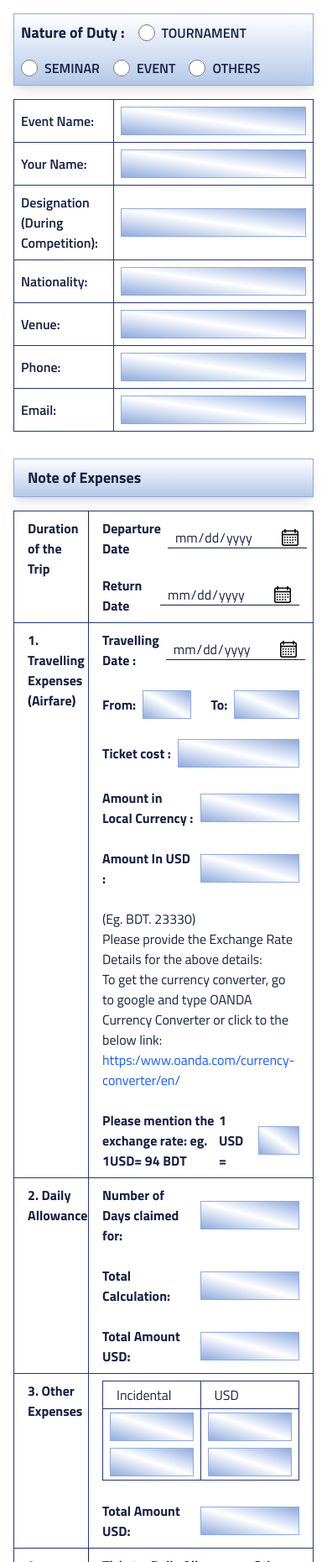
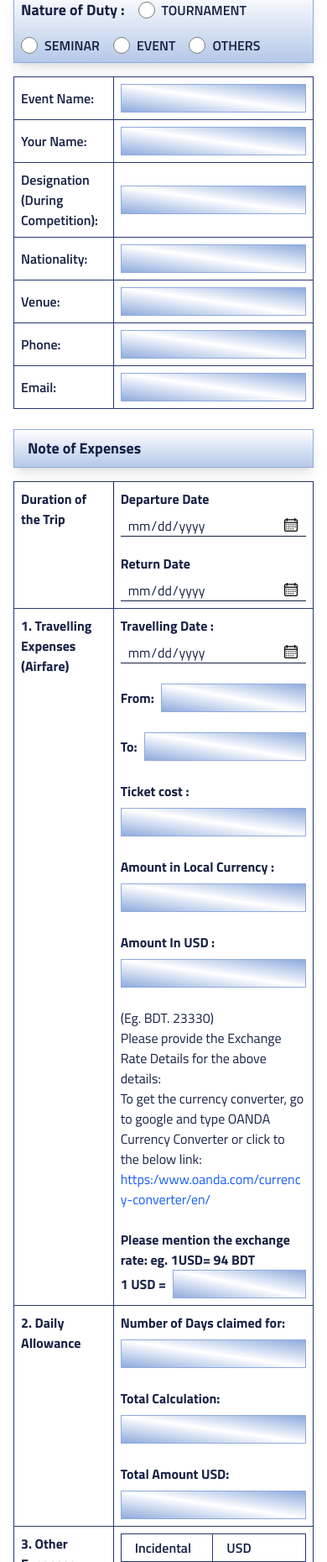
Before and after one commit to shafiqahmad81/saff-project, a website built with Vite: page travel-claim.html in a window 390 px wide. Shown: the part 140-2000 px from the top of the page at 84% size. Built offline with nearby package versions, Linux system fonts and the light colour scheme.

Commit message:
update responsive issue

```diff
--- a/src/style.css
+++ b/src/style.css
@@ -79,6 +79,13 @@ body{
   z-index: 999;
 }
 
+@media(max-width:768px){
+  .calendar-icon {
+    width: 16px;
+    height: 16px;
+  }
+}
+
 
 
 @utility container {
--- a/travel-claim.html
+++ b/travel-claim.html
@@ -12,18 +12,18 @@
   <section class="pt-5 pb-12">
     <div class="container">
       <div class="">
-        <h3 class="text-center lg:hidden font-bold">SOUTH ASIAN FOOTBALL FEDERATION </h3>
+        <h3 class="text-center lg:hidden font-bold mb-2">SOUTH ASIAN FOOTBALL FEDERATION </h3>
         <div class="flex items-center justify-between bg-white">
           <div class="px-5 py-2 bg-black text-white">
             <h5>TRAVEL CLAIM FORM</h5>
           </div>
           <h3 class="hidden lg:block font-bold">SOUTH ASIAN FOOTBALL FEDERATION </h3>
-          <div class="max-w-16">
+          <div class="max-w-12 sm:max-w-16">
             <img src="./src/assets/logo/logo.png" alt="logo">
           </div>
         </div>
       </div>
-      <div class="mt-8 space-y-8">
+      <div class="mt-4 sm:mt-8 space-y-6 sm:space-y-8">
         <div class="form-item">
           <div class="border border-[#8FAADC] p-2 bg-linear-to-t from-[#B5C8E8] to-white shadow-lg">
             <div class="flex items-center gap-4 md:gap-6 flex-wrap">
@@ -104,18 +104,18 @@
           <form action="#" class="mt-4">
             <div class="border border-blue">
               <div class="flex border-b border-blue last:border-0">
-                <div class="w-1/4 border-r px-4 py-2">
+                <div class="w-1/3 sm:w-1/4 border-r px-2 sm:px-4 py-2">
                   <h5 class="font-bold">Duration of the Trip</h5>
                 </div>
-                <div class="w-[75%] px-4 py-2 flex gap-5 flex-col lg:flex-row">
-                  <div class="w-full lg:w-1/2 flex items-center gap-2">
+                <div class="w-2/3 sm:w-[75%] px-2 sm:px-4 py-2 flex gap-5 flex-col lg:flex-row">
+                  <div class="w-full lg:w-1/2 flex flex-col sm:flex-row sm:items-center gap-2">
                     <label for="" class="w-full max-w-fit font-bold">Departure Date</label>
                     <div class="date-wrapper w-full">
                       <input type="date" id="myDateDeparture" class="datepicker appearance-none w-full border-b focus:outline-0 px-2">
                       <span class="calendar-icon" onclick="document.getElementById('myDateDeparture').showPicker()"></span>
                     </div>
                   </div>
-                  <div class="w-full lg:w-1/2 flex items-center gap-2">
+                  <div class="w-full lg:w-1/2 flex flex-col sm:flex-row sm:items-center gap-2">
                     <label for="" class="w-full max-w-fit font-bold">Return Date</label>
                     <div class="date-wrapper w-full">
                       <input type="date" id="myDateReturn" class="datepicker appearance-none w-full border-b focus:outline-0 px-2">
@@ -125,37 +125,37 @@
                 </div>
               </div>
               <div class="flex border-b border-blue last:border-0">
-                <div class="w-1/4 border-r border-blue px-4 py-2">
+                <div class="w-1/3 sm:w-1/4 border-r border-blue px-2 sm:px-4 py-2">
                   <h5 class="font-bold">1. Travelling Expenses (Airfare) </h5>
                 </div>
-                <div class="w-[75%] px-4 py-2 space-y-6">
-                  <div class="w-full flex items-center gap-2">
+                <div class="w-2/3 sm:w-[75%] px-2 sm:px-4 py-2 space-y-6">
+                  <div class="w-full flex flex-col sm:flex-row sm:items-center gap-2">
                     <label for="" class="w-full max-w-fit font-bold">Travelling Date :</label>
                     <div class="date-wrapper w-full">
                       <input type="date" id="myDateTravelling" class="datepicker appearance-none w-full border-b focus:outline-0 px-2">
                       <span class="calendar-icon" onclick="document.getElementById('myDateTravelling').showPicker()"></span>
                     </div>
                   </div>
-                  <div class="flex w-full items-center gap-6">
-                    <div class="w-1/2 flex items-center gap-2">
+                  <div class="flex w-full flex-col sm:flex-row sm:items-center gap-6">
+                    <div class="w-full sm:w-1/2 flex items-center gap-2">
                       <label for="" class="w-full max-w-fit font-bold">From:</label>
                       <input type="email" class="w-full border border-[#8FAADC] px-2 py-1 bg-linear-to-bl from-[#90ABDC] via-white to-[#90ABDC] focus:outline-0">
                     </div>
-                    <div class="w-1/2 flex items-center gap-2">
+                    <div class="w-full sm:w-1/2 flex items-center gap-2">
                       <label for="" class="w-full max-w-fit font-bold">To:</label>
                       <input type="email" class="w-full border border-[#8FAADC] px-2 py-1 bg-linear-to-bl from-[#90ABDC] via-white to-[#90ABDC] focus:outline-0">
                     </div>
                   </div>
-                  <div class="w-full flex items-center gap-2">
+                  <div class="w-full flex flex-col sm:flex-row sm:items-center gap-2">
                     <label for="" class="w-full max-w-fit font-bold">Ticket cost :</label>
                     <input type="text" class="w-full border border-[#8FAADC] px-2 py-1 bg-linear-to-bl from-[#90ABDC] via-white to-[#90ABDC] focus:outline-0">
                   </div>
                   <div class="flex flex-col md:flex-row w-full items-center gap-6">
-                    <div class="w-full md:w-1/2 flex items-center gap-2">
+                    <div class="w-full md:w-1/2 flex flex-col sm:flex-row sm:items-center gap-2">
                       <label for="" class="w-full max-w-fit font-bold">Amount in Local Currency :</label>
                       <input type="email" class="w-full border border-[#8FAADC] px-2 py-1 bg-linear-to-bl from-[#90ABDC] via-white to-[#90ABDC] focus:outline-0">
                     </div>
-                    <div class="w-full md:w-1/2 flex items-center gap-2">
+                    <div class="w-full md:w-1/2 flex flex-col sm:flex-row sm:items-center gap-2">
                       <label for="" class="w-full max-w-fit font-bold">Amount In USD :</label>
                       <input type="email" class="w-full border border-[#8FAADC] px-2 py-1 bg-linear-to-bl from-[#90ABDC] via-white to-[#90ABDC] focus:outline-0">
                     </div>
@@ -164,9 +164,9 @@
                     <span class="block">(Eg. BDT. 23330) </span>
                     <span class="block">Please provide the Exchange Rate Details for the above details:</span>
                     <p>To get the currency converter, go to google and type OANDA Currency Converter or click to the below link: </p>
-                    <a target="_blank" href="https:/www.oanda.com/currency-converter/en/" class="text-blue-600">https:/www.oanda.com/currency-converter/en/</a>
+                    <a target="_blank" href="https:/www.oanda.com/currency-converter/en/" class="text-blue-600 wrap-break-word">https:/www.oanda.com/currency-converter/en/</a>
                   </div>
-                  <div class="flex w-full justify-between">
+                  <div class="flex w-full flex-col lg:flex-row justify-between">
                     <p class="font-bold">Please mention the exchange rate: eg. 1USD= <span>94</span> BDT</p>
                     <div class="flex items-center gap-2">
                       <label for="" class="w-full max-w-fit font-bold">1 USD = </label>
@@ -176,37 +176,36 @@
                 </div>
               </div>
               <div class="flex border-b border-blue last:border-0">
-                <div class="w-1/4 border-r border-blue px-4 py-2">
+                <div class="w-1/3 sm:w-1/4 border-r border-blue px-2 sm:px-4 py-2">
                   <h5 class="font-bold">2. Daily Allowance </h5>
                 </div>
-                <div class="w-[75%] px-4 py-2 space-y-6">
+                <div class="w-2/3 sm:w-[75%] px-2 sm:px-4 py-2 space-y-6">
 
                   <div class="flex flex-col md:flex-row w-full items-center gap-6">
-                    <div class="w-full md:w-1/2 flex items-center gap-2">
+                    <div class="w-full md:w-1/2 flex flex-col sm:flex-row sm:items-center gap-2">
                       <label for="" class="w-full max-w-fit font-bold">Number of Days claimed for:</label>
                       <input type="email" class="w-full border border-[#8FAADC] px-2 py-1 bg-linear-to-bl from-[#90ABDC] via-white to-[#90ABDC] focus:outline-0">
                     </div>
-                    <div class="w-full md:w-1/2 flex items-center gap-2">
+                    <div class="w-full md:w-1/2 flex flex-col sm:flex-row sm:items-center gap-2">
                       <label for="" class="w-full max-w-fit font-bold">Total Calculation: </label>
                       <input type="email" class="w-full border border-[#8FAADC] px-2 py-1 bg-linear-to-bl from-[#90ABDC] via-white to-[#90ABDC] focus:outline-0">
                     </div>
                   </div>
-                  <div class="w-full flex items-center gap-2">
+                  <div class="w-full flex flex-col sm:flex-row sm:items-center gap-2">
                     <label for="" class="w-full max-w-fit font-bold">Total Amount USD:  </label>
                     <input type="text" class="w-full border border-[#8FAADC] px-2 py-1 bg-linear-to-bl from-[#90ABDC] via-white to-[#90ABDC] focus:outline-0">
                   </div>
                 </div>
               </div>
               <div class="flex border-b border-blue last:border-0">
-                <div class="w-1/4 border-r border-blue px-4 py-2">
+                <div class="w-1/3 sm:w-1/4 border-r border-blue px-2 sm:px-4 py-2">
                   <h5 class="font-bold">3. Other Expenses </h5>
                 </div>
-                <div class="w-[75%] px-4 py-2 space-y-6">
-
+                <div class="w-2/3 sm:w-[75%] px-2 sm:px-4 py-2 space-y-6">
                   <div class=" border border-blue">
                     <div class="flex w-full items-center justify-between border-b border-blue last:border-0">
-                      <div class="w-1/2 flex items-center border-r border-blue px-4 py-1">Incidental</div>
-                      <div class="w-1/2 flex items-center px-4 py-1">USD</div>
+                      <div class="w-1/2 flex items-center border-r border-blue px-4 py-1"><h5 class="font-semibold">Incidental</h5></div>
+                      <div class="w-1/2 flex items-center px-4 py-1"><h5 class="font-semibold">USD</h5></div>
                     </div>
                     <div class="flex w-full items-center justify-between">
                       <div class="w-1/2 flex items-center border-r border-blue px-2 py-1">
@@ -225,32 +224,32 @@
                       </div>
                     </div>
                   </div>
-                  <div class="w-full flex items-center  justify-end gap-2">
+                  <div class="w-full flex flex-col sm:flex-row items-end sm:items-center justify-end gap-2">
                     <label for="" class="w-full max-w-fit font-bold">Total Amount USD:  </label>
                     <input type="text" class="w-full max-w-[200px] border border-[#8FAADC] px-2 py-1 bg-linear-to-bl from-[#90ABDC] via-white to-[#90ABDC] focus:outline-0">
                   </div>
                 </div>
               </div>
               <div class="flex border-b border-blue last:border-0">
-                <div class="w-1/4 border-r px-4 py-2">
+                <div class="w-1/3 sm:w-1/4 border-r px-2 sm:px-4 py-2">
                   <h5 class="font-bold">4. GRAND TOTAL </h5>
                 </div>
-                <div class="w-[75%] px-4 py-2 flex flex-col sm:flex-row gap-2.5">
+                <div class="w-2/3 sm:w-[75%] px-2 sm:px-4 py-2 flex flex-col sm:flex-row gap-2.5">
                   <div class="w-full sm:w-1/2 flex items-center gap-2">
                     <p class="w-full max-w-fit font-bold">Ticket + Daily Allowance+ Other Expenses:  </p>
                   </div>
-                  <div class="w-full sm:w-1/2 flex items-center justify-end gap-2">
+                  <div class="w-full sm:w-1/2 flex flex-col sm:flex-row items-end sm:items-center justify-end gap-2">
                     <label for="" class="w-full max-w-fit font-bold">Total Amount USD:  </label>
                     <input type="text" class="w-full max-w-[200px] border border-[#8FAADC] px-2 py-1 bg-linear-to-bl from-[#90ABDC] via-white to-[#90ABDC] focus:outline-0">
                   </div>
                 </div>
               </div>
               <div class="flex border-b border-blue last:border-0">
-                <div class="w-1/4 border-r px-4 py-2">
+                <div class="w-1/3 sm:w-1/4 border-r px-2 sm:px-4 py-2">
                   <h5 class="font-bold">5. FILE UPLOADE </h5>
                 </div>
-                <div class="w-[75%] px-4 py-2 flex justify-end gap-2.5">
-                  <div class="w-full md:w-1/2 flex items-center gap-2">
+                <div class="w-2/3 sm:w-[75%] px-2 sm:px-4 py-2 flex justify-end gap-2.5">
+                  <div class="w-full md:w-1/2 flex flex-col sm:flex-row sm:items-center gap-2">
                     <label for="" class="w-full max-w-fit font-bold">PDF/Image attachment:</label>
                     <input type="file" class="w-full border border-[#8FAADC] px-2 py-1 bg-linear-to-bl from-[#90ABDC] via-white to-[#90ABDC] focus:outline-0">
                   </div>
@@ -262,23 +261,23 @@
 
         <form action="#" class="flex items-center justify-between flex-wrap md:flex-nowrap gap-5">
           <div class="flex items-center w-full">
-            <label for="#">Name:</label>
+            <label for="#" class="w-full max-w-fit font-bold">Claimed by:</label>
             <input type="text" class="w-full border-b focus:outline-0 px-2">
           </div>
           <div class="flex items-center w-full">
-            <label for="#">Date:</label>
+            <label for="#" class="w-full max-w-fit font-bold">Date:</label>
             <div class="date-wrapper w-full">
               <input type="date" id="myDateAll" class="datepicker appearance-none w-full border-b focus:outline-0 px-2">
               <span class="calendar-icon" onclick="document.getElementById('myDateAll').showPicker()"></span>
             </div>
           </div>
           <div class="flex items-center w-full">
-            <label for="#">Signature:</label>
+            <label for="#" class="w-full max-w-fit font-bold">Signature:</label>
             <input type="text" class="w-full border-b focus:outline-0 px-2">
           </div>
         </form>
         <form action="#" class="flex items-center justify-center">
-          <button type="submit" class="cursor-pointer bg-[#364EA1] px-6 py-3 text-white rounded-sm text-xl font-semibold">Submit</button>
+          <button type="submit" class="cursor-pointer bg-[#364EA1] px-6 py-2 sm:py-3 text-white rounded-sm text-lg sm:text-xl font-semibold">Submit</button>
         </form>
         <div class="bg-[#F6AD8D] px-4 py-2">
           <p class="">Please Note: <span class=" font-bold"> If received by cash, a separate confirmation form will be provided which must be filled and signed.</span></p>
```
Also changed, not shown: index.html (+4 -4 lines).
